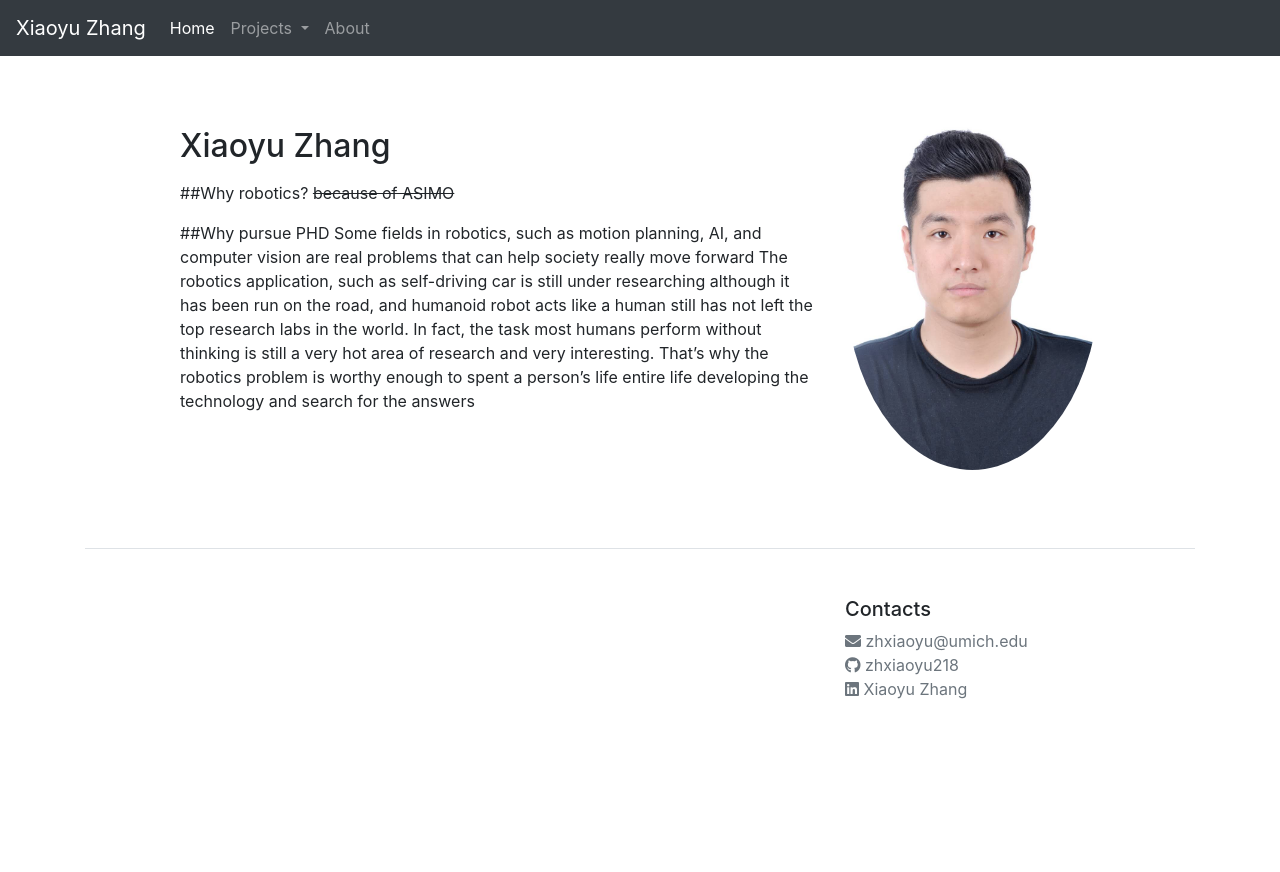
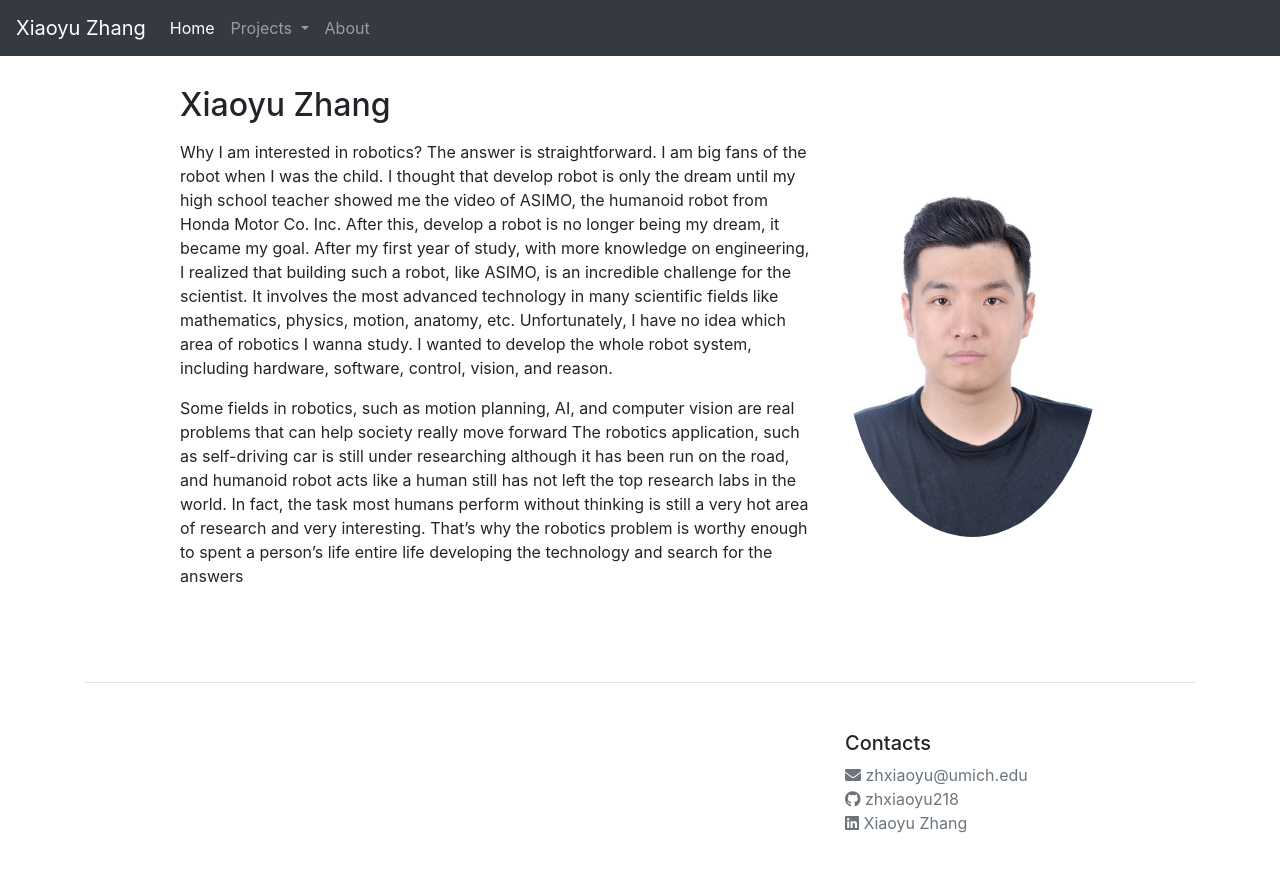
Before and after one commit to zhxiaoyu218/zhxiaoyu218.github.io, a Jekyll site: the page built from about.md, in a window 1280 px wide. Shown: the top 872 px of the page. Built offline with Jekyll 4.4.1, drawn with Linux system fonts in a browser that asks for light colours; nearby versions of some CDN libraries.

Commit message:
Update about.md

```diff
--- a/about.md
+++ b/about.md
@@ -6,8 +6,9 @@ permalink: /about/
 author-name: Xiaoyu Zhang
 author-image: mp.jpg
 ---
-##Why robotics?
-~~because of ASIMO~~
 
-##Why pursue PHD
+Why I am interested in robotics?
+The answer is straightforward. I am big fans of the robot when I was the child. I thought that develop robot is only the dream until my high school teacher showed me the video of ASIMO, the humanoid robot from Honda Motor Co. Inc.  After this, develop a robot is no longer being my dream, it became my goal. After my first year of study, with more knowledge on engineering, I realized that building such a robot, like ASIMO, is an incredible challenge for the scientist. It involves the most advanced technology in many scientific fields like mathematics, physics, motion, anatomy, etc.  Unfortunately,  I have no idea which area of robotics I wanna study. I wanted to develop the whole robot system, including hardware, software, control, vision, and reason.
+
+
 Some fields in robotics, such as motion planning, AI, and computer vision are real problems that can help society really move forward The robotics application, such as self-driving car is still under researching although it has been run on the road, and humanoid robot acts like a human still has not left the top research labs in the world. In fact, the task most humans perform without thinking is still a very hot area of research and very interesting. That’s why the robotics problem is worthy enough to spent a person’s life entire life developing the technology and search for the answers
```
